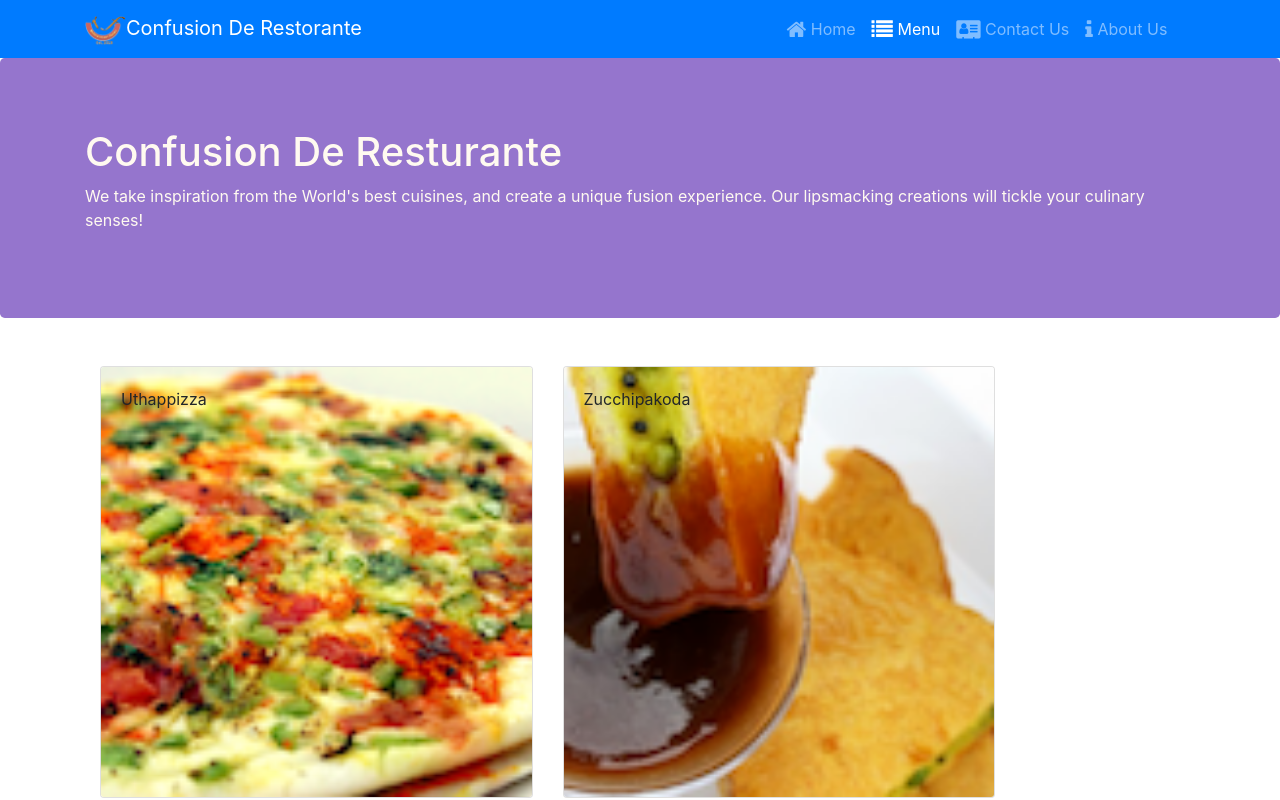
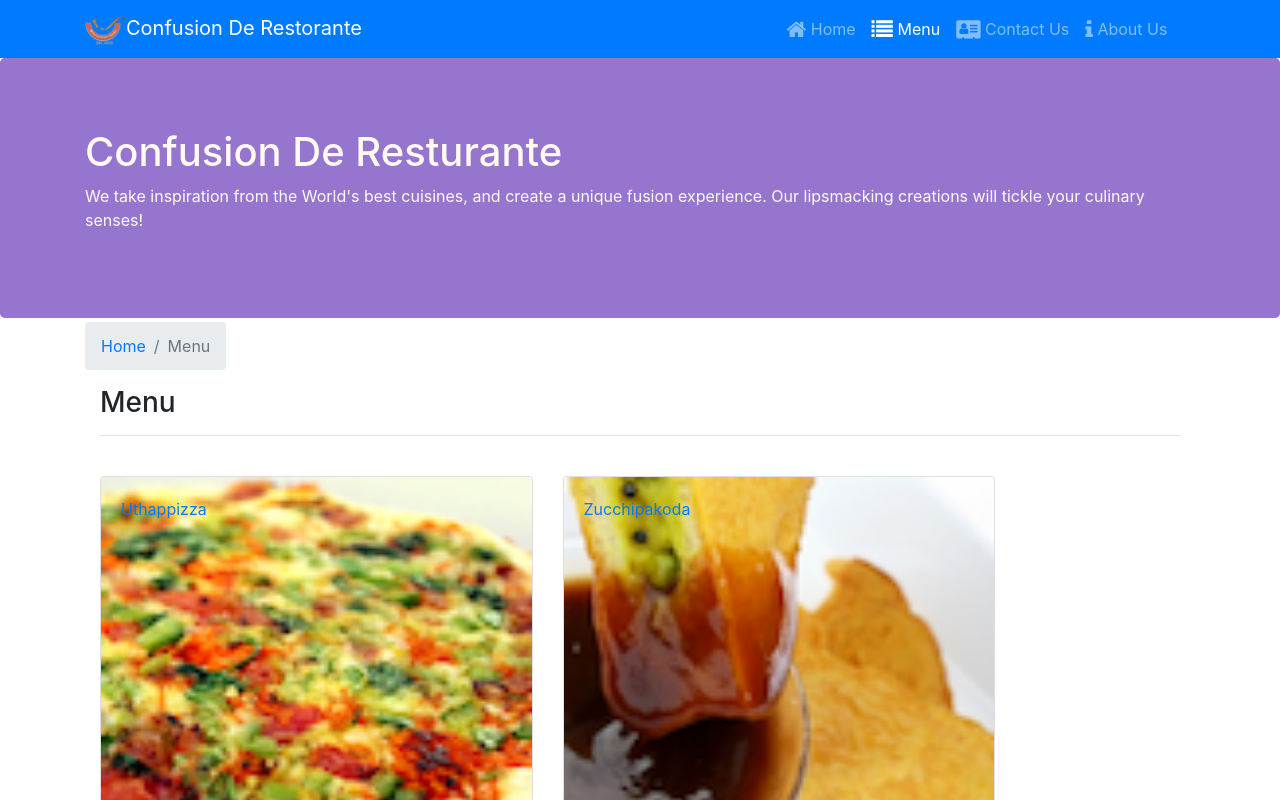
Before and after one commit to Leomv55/confusion-de-ristorante-React, a React (Create React App) app: page /menu in a window 1280 px wide. Shown: the top 800 px of the page. Built offline with nearby package versions, Linux system fonts and the light colour scheme.

Commit message:
added parse routing

```diff
--- a/src/components/ContactComponent.js
+++ b/src/components/ContactComponent.js
@@ -1,8 +1,20 @@
 import React from 'react';
+import {Breadcrumb,BreadcrumbItem} from 'reactstrap';
+import {Link} from 'react-router-dom';
 
 export default function Contact(props) {
     return(
         <div className="container">
+            <div className="row">
+                <Breadcrumb>
+                    <BreadcrumbItem><Link to="/home">Home</Link></BreadcrumbItem>
+                    <BreadcrumbItem active>Contact Us</BreadcrumbItem>
+                </Breadcrumb>
+                <div className="col-12">
+                    <h3>Contact Us</h3>
+                    <hr />
+                </div>
+            </div>
             <div className="row row-content">
                 <div className="col-12">
                     <h3>Location Information</h3>
@@ -13,9 +25,9 @@ export default function Contact(props) {
                         121, Clear Water Bay Road<br />
                         Clear Water Bay, Kowloon<br />
                         HONG KONG<br />
-                        <i className="fa fa-phone"></i>: +852 1234 5678<br />
-                        <i className="fa fa-fax"></i>: +852 8765 4321<br />
-                        <i className="fa fa-envelope"></i>: <a href="mailto:confusion@food.net">confusion@food.net</a>
+                        <i className="fa fa-phone fa-lg"></i> +852 1234 5678<br />
+                        <i className="fa fa-fax fa-lg"></i> +852 8765 4321<br />
+                        <i className="fa fa-envelope fa-lg"></i> <a href="mailto:confusion@food.net">confusion@food.net</a>
                     </address>
                 </div>
                 <div className="col-12 col-sm-6 offset-sm-1">
--- a/src/components/DishDetailComponent.js
+++ b/src/components/DishDetailComponent.js
@@ -1,21 +1,32 @@
 import React from 'react';
-import { Card,CardTitle,CardImgOverlay,CardImg,CardText,CardBody } from 'reactstrap';
-
+import { Card,CardTitle,CardImgOverlay,CardImg,CardText,CardBody,BreadcrumbItem,Breadcrumb } from 'reactstrap';
+import {Link} from 'react-router-dom';
 
 
 
 export default function DishDetail(props) {
-    return renderSelectedDish(props.dish);
+    return renderSelectedDish(props.dish,props.comments);
 
 }
 
 
 
-function renderSelectedDish(dish){
+function renderSelectedDish(dish,comment){
         if(dish!=null){
             return(
-                <div className="row mt-5">
-                    <div className="col-12 col-md-5 ">
+                <div className="container mb-2">
+                    <div className="row">
+                        <Breadcrumb className="mt-2">
+                            <BreadcrumbItem><Link to="/menu">Menu</Link></BreadcrumbItem>
+                            <BreadcrumbItem active>{dish.name}</BreadcrumbItem>
+                        </Breadcrumb>
+                        <div className="col-12">
+                            <h3>{dish.name}</h3>
+                            <hr />
+                        </div>
+                    </div>
+                    <div className="row mt-4 mb-2">
+                        <div className="col-12 col-md-5 mr-2 ">
                             <Card>
                                 <CardImg width='100%' src={dish.image} alt={dish.name}/>
                                 <CardImgOverlay>
@@ -31,8 +42,10 @@ function renderSelectedDish(dish){
                                 </CardBody>
                             </Card>
                         </div>
-                        {renderComments(dish.comments)}
+                        {RenderComments(comment)}
                     </div>
+                </div>
+
             );
         }
         else{
@@ -41,7 +54,7 @@ function renderSelectedDish(dish){
             );
         }
     }
-    function renderComments(comments){
+    function RenderComments(comments){
         if(comments!=null){
             const dishComments=comments.map((comment)=>{
                 return(
@@ -56,7 +69,8 @@ function renderSelectedDish(dish){
             });
         return(
             <div className="col-12 col-md-5">
-                    <h1>Comment</h1>
+                    <h1>Comments</h1>
+                    <hr/>
                     {dishComments}
                 </div>
             );
--- a/src/components/HeaderComponent.js
+++ b/src/components/HeaderComponent.js
@@ -3,6 +3,7 @@ import {Navbar,NavbarBrand,Jumbotron,Collapse,NavbarToggler} from 'reactstrap';
 import {NavLink} from 'react-router-dom';
 import Nav from "reactstrap/es/Nav";
 import NavItem from "reactstrap/es/NavItem";
+
 export default class Header extends Component{
     constructor(props){
         super(props);
--- a/src/components/MainComponent.js
+++ b/src/components/MainComponent.js
@@ -30,6 +30,14 @@ export default class  Main extends Component{
         );
     }
     render() {
+        const DishWithId=({match})=>{
+            return(
+                <DishDetail
+                    dish={this.state.dishes.filter((dish)=>dish.id===parseInt(match.params.dishId,10))[0]}
+                    comments={this.state.comments.filter((comment)=>comment.dishId===parseInt(match.params.dishId,10))}
+                    />
+            );
+        };
     return(
         <div>
             <Header/>
@@ -41,10 +49,10 @@ export default class  Main extends Component{
                         promotion={this.state.promotions.filter((promo)=>promo.featured)[0]}
                     />}/>
                     <Route exact path="/menu" component={()=><Menu dishes={this.state.dishes} onClick={(dishId)=>{this.onDishSelect(dishId)}}/>}/>
+                    <Route path="/menu/:dishId" component={DishWithId}/>
                     <Route exact path="/contactus" component={()=><Contact/>}/>
                     <Redirect to="/home"/>
                 </Switch>
-                <DishDetail dish={this.state.dishes.filter((dish)=>dish.id===this.state.selectedDish)[0]}/>
             </div>
             <Footer/>
         </div>
--- a/src/components/MenuComponent.js
+++ b/src/components/MenuComponent.js
@@ -1,27 +1,48 @@
 import React from 'react';
 import {Card,CardImg,CardTitle,CardImgOverlay} from  'reactstrap';
+import {Link} from "react-router-dom";
+import Breadcrumb from "reactstrap/es/Breadcrumb";
+import BreadcrumbItem from "reactstrap/es/BreadcrumbItem";
 
-function RenderMenuItem({dish,onClick}) {
+function RenderMenuItem({dish}) {
     return(
-        <Card key={dish.id} onClick={()=>onClick(dish.id)}>
+        <Card key={dish.id} className="card-home">
+           <Link to={`/menu/${dish.id}`}>
             <CardImg width="100%" src={dish.image} alt={dish.name} />
             <CardImgOverlay>
                 <CardTitle>{dish.name}</CardTitle>
             </CardImgOverlay>
+           </Link>
         </Card>
     );
 }
 export default function Menu(props) {
     const  menu=props.dishes.map((dish)=>{
         return(
-            <div className="col-12 col-md-5 mt-5">
-                <RenderMenuItem dish={dish} onClick={props.onClick}/>
+            <div className="col-12 col-md-5 mt-4">
+                <RenderMenuItem dish={dish} />
             </div>
 
         );
     });
     return(
         <div className="container">
+            <div className="row mt-1">
+                <Breadcrumb>
+                    <BreadcrumbItem>
+                        <Link to="/home">
+                            Home
+                        </Link>
+                    </BreadcrumbItem>
+                    <BreadcrumbItem active>
+                        Menu
+                    </BreadcrumbItem>
+                </Breadcrumb>
+                    <div className="col-12">
+                        <h3>Menu</h3>
+                        <hr/>
+                    </div>
+            </div>
             <div className="row">
                 {menu}
             </div>
--- a/src/shared/comments.js
+++ b/src/shared/comments.js
@@ -160,4 +160,4 @@ export const COMMENTS =
         author: "25 Cent",
         date: "2011-12-02T17:57:28.556094Z"
     }
-]
+];
```
Lines whose indentation alone changed are shown as unchanged.
